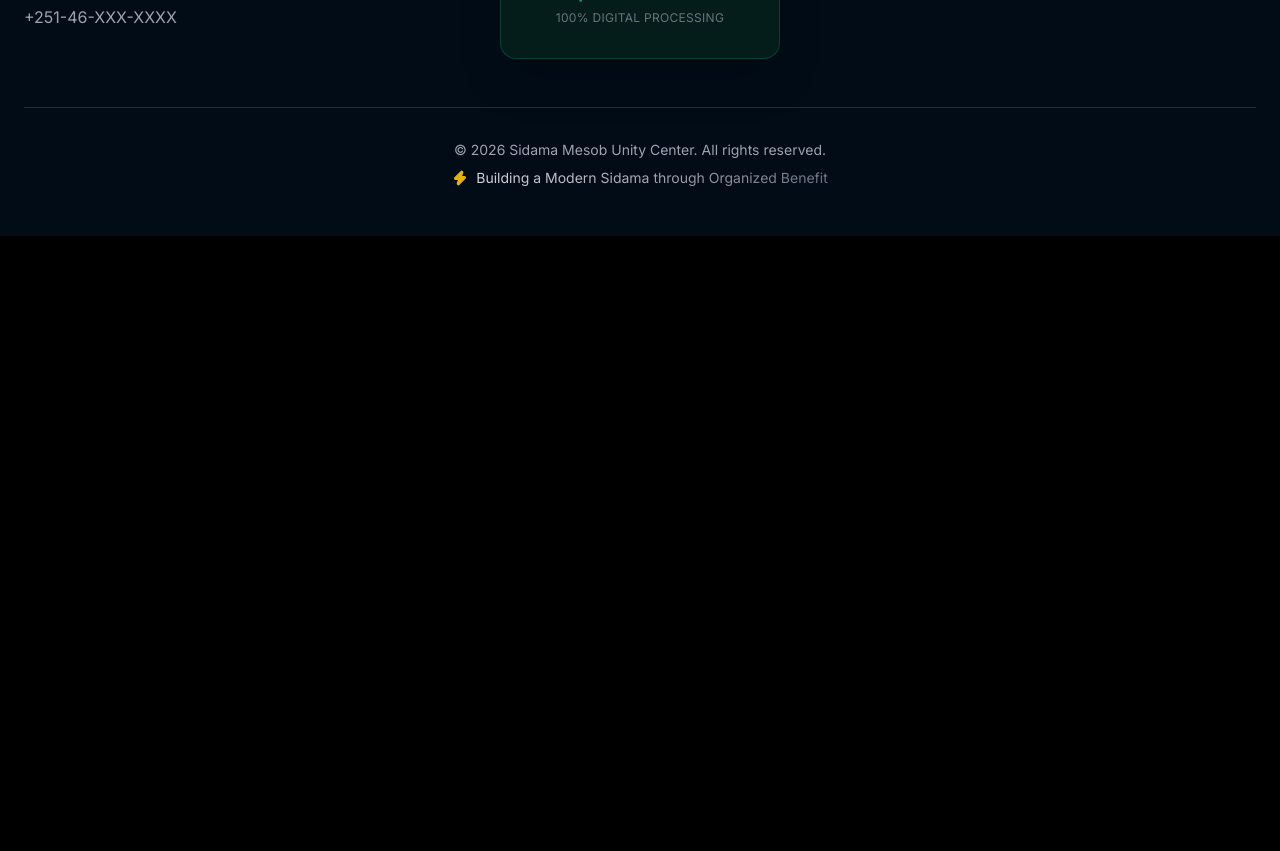
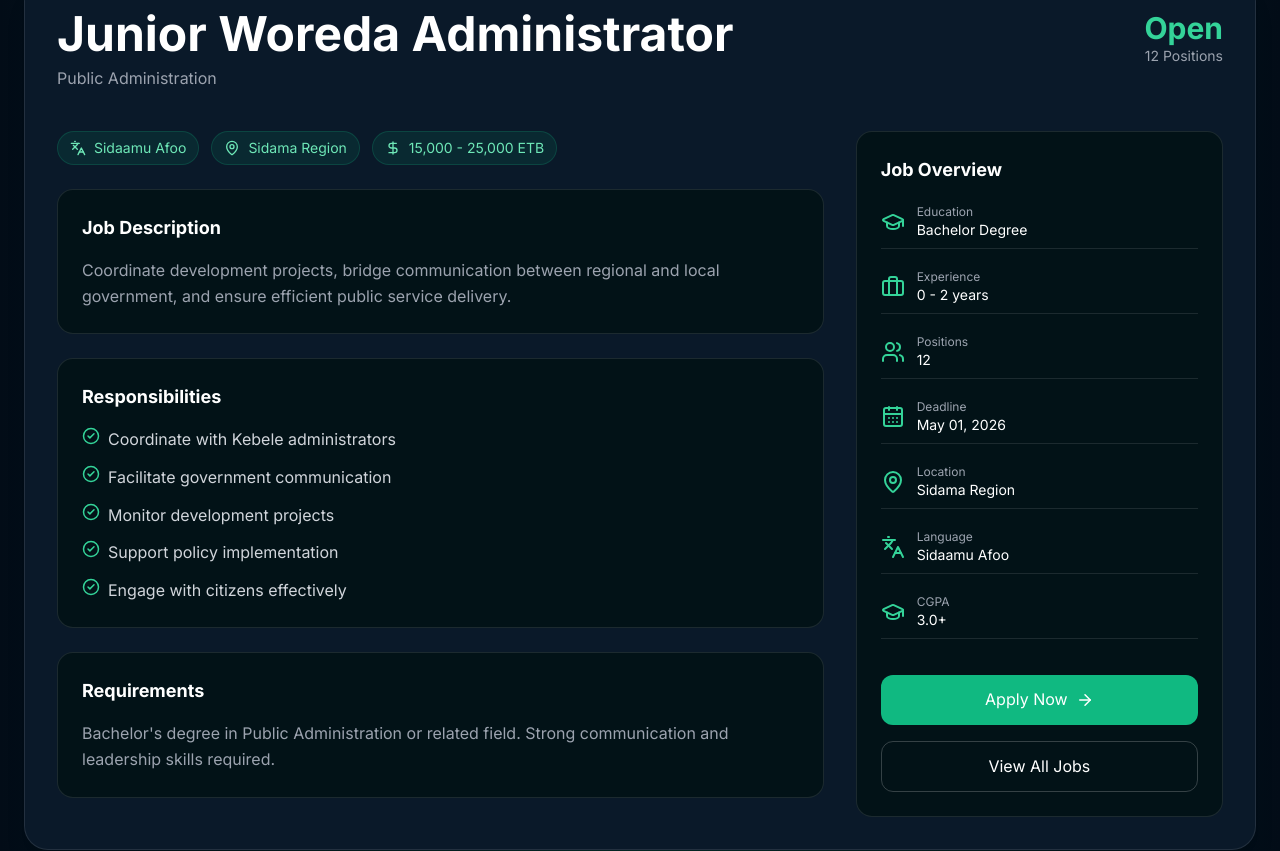
Before and after one commit to Kenenisa1/Sidama_Mesob_HRMS, a React (Vite) app in the folder frontend/: page / in a window 1280 px wide. Shown: the part 1000-1851 px from the top of the page. Before the commit the page ends 1236 px from the top, so only its background shows below. Built offline with nearby package versions, Linux system fonts and the light colour scheme.

Commit message:
this All featuredPosition components and some routing edition for user flow.

```diff
--- a/frontend/src/App.jsx
+++ b/frontend/src/App.jsx
@@ -1,10 +1,12 @@
 import Home from "./pages/Home";
 import Register from "./pages/Register";
 import HelpPage from "./pages/HelpPage";
+import About from "./pages/About"
 import Navbar from "./components/Navbar";
 import Footer from "./components/Footer";
 import AdminPortal from './pages/admin/AdminPortal';
 import { BrowserRouter as Router, Routes, Route } from 'react-router-dom';
+import FeaturedPosition from "./components/Homepage/FeaturedPositions";
 const App = () => {
   return (
     <Router>
@@ -14,6 +16,8 @@
           <Routes>
             <Route path="/" element={<Home />} />
             <Route path="/register" element={<Register />} />
+            <Route path="/featuredPosition" element={<FeaturedPosition />} />
+            <Route path="/about" element={<About />} />
             <Route path="/help" element={<HelpPage />} />
             <Route path="/admin" element={<AdminPortal />} />
           </Routes>
--- /dev/null
+++ b/frontend/src/components/Homepage/FeaturedPositions.jsx
@@ -0,0 +1,174 @@
+import React from "react";
+import { Link } from "react-router-dom";
+import {
+  ArrowRight,
+  CheckCircle2,
+  MapPin,
+  Languages,
+  Briefcase,
+  GraduationCap,
+  CalendarDays,
+  DollarSign,
+  Users,
+} from "lucide-react";
+
+const FeaturedPosition = () => {
+  const job = {
+    title: "Junior Woreda Administrator",
+    department: "Public Administration",
+    description:
+      "Coordinate development projects, bridge communication between regional and local government, and ensure efficient public service delivery.",
+    responsibilities: [
+      "Coordinate with Kebele administrators",
+      "Facilitate government communication",
+      "Monitor development projects",
+      "Support policy implementation",
+      "Engage with citizens effectively",
+    ],
+    requirements:
+      "Bachelor's degree in Public Administration or related field. Strong communication and leadership skills required.",
+    education: "Bachelor Degree",
+    cgpa: "3.0+",
+    experience: "0 - 2 years",
+    positions: 12,
+    salary: "15,000 - 25,000 ETB",
+    deadline: "May 01, 2026",
+    location: "Sidama Region",
+    language: "Sidaamu Afoo",
+  };
+
+  return (
+    <section className="px-6 py-20 bg-gradient-to-r from-[#020c17] via-[#052e2b] to-[#020c17]">
+      <div className="max-w-7xl mx-auto">
+
+        {/* Header */}
+        <div className="flex items-center gap-2 mb-10">
+          <span className="text-orange-500 text-xl">✦</span>
+          <h2 className="text-4xl text-white font-extrabold italic">
+            Featured Position
+          </h2>
+        </div>
+
+        {/* Main Card */}
+        <div className="bg-[#0a1929] border border-white/10 rounded-3xl p-8 shadow-xl">
+
+          {/* Title */}
+          <div className="flex flex-col lg:flex-row justify-between mb-10">
+            <div>
+              <h1 className="text-4xl md:text-5xl font-bold text-white">
+                {job.title}
+              </h1>
+              <p className="text-gray-400 mt-2">{job.department}</p>
+            </div>
+
+            <div className="mt-4 lg:mt-0 text-left lg:text-right">
+              <div className="text-3xl font-black text-emerald-400">
+                Open
+              </div>
+              <div className="text-gray-400 text-sm">
+                {job.positions} Positions
+              </div>
+            </div>
+          </div>
+
+          {/* Layout Split */}
+          <div className="grid lg:grid-cols-3 gap-8">
+
+            {/* LEFT SIDE (Main Content) */}
+            <div className="lg:col-span-2 space-y-6">
+
+              {/* Tags */}
+              <div className="flex flex-wrap gap-3">
+                <Tag icon={<Languages size={16} />} text={job.language} />
+                <Tag icon={<MapPin size={16} />} text={job.location} />
+                <Tag icon={<DollarSign size={16} />} text={job.salary} />
+              </div>
+
+              {/* Description */}
+              <Section title="Job Description">
+                {job.description}
+              </Section>
+
+              {/* Responsibilities */}
+              <Section title="Responsibilities">
+                <ul className="space-y-3">
+                  {job.responsibilities.map((item, i) => (
+                    <li key={i} className="flex gap-2 text-gray-300">
+                      <CheckCircle2 className="text-emerald-400" size={18} />
+                      {item}
+                    </li>
+                  ))}
+                </ul>
+              </Section>
+
+              {/* Requirements */}
+              <Section title="Requirements">
+                {job.requirements}
+              </Section>
+            </div>
+
+            {/* RIGHT SIDE (Smart Summary Panel) */}
+            <div className="bg-[#021217] border border-white/10 rounded-2xl p-6 space-y-5 h-fit">
+
+              <h3 className="text-white font-bold text-lg mb-2">
+                Job Overview
+              </h3>
+
+              <InfoRow icon={<GraduationCap />} label="Education" value={job.education} />
+              <InfoRow icon={<Briefcase />} label="Experience" value={job.experience} />
+              <InfoRow icon={<Users />} label="Positions" value={job.positions} />
+              <InfoRow icon={<CalendarDays />} label="Deadline" value={job.deadline} />
+              <InfoRow icon={<MapPin />} label="Location" value={job.location} />
+              <InfoRow icon={<Languages />} label="Language" value={job.language} />
+              <InfoRow icon={<GraduationCap />} label="CGPA" value={job.cgpa} />
+
+              {/* Buttons */}
+              <div className="pt-4 space-y-3">
+                <Link to="/register">
+                  <button className="w-full bg-emerald-500 hover:bg-emerald-400 text-white py-3 mb-4 rounded-xl flex items-center justify-center gap-2">
+                    Apply Now <ArrowRight size={18} />
+                  </button>
+                </Link>
+                 <Link to="/featuredPosition">
+                  <button className="w-full border border-white/20 text-white py-3 rounded-xl hover:bg-white hover:text-emerald-500">
+                    View All Jobs
+                  </button>
+                </Link>
+              </div>
+
+            </div>
+          </div>
+        </div>
+      </div>
+    </section>
+  );
+};
+
+/* Section Wrapper */
+const Section = ({ title, children }) => (
+  <div className="bg-[#021217] border border-white/10 rounded-2xl p-6">
+    <h3 className="text-white font-bold text-lg mb-4">{title}</h3>
+    <div className="text-gray-400">{children}</div>
+  </div>
+);
+
+/* Tag */
+const Tag = ({ icon, text }) => (
+  <div className="flex items-center gap-2 bg-emerald-500/10 border border-emerald-500/20 text-emerald-300 px-3 py-1.5 rounded-full text-sm">
+    {icon}
+    {text}
+  </div>
+);
+
+/* Info Row */
+const InfoRow = ({ icon, label, value }) => (
+  <div className="flex items-center gap-3 border-b border-white/10 pb-2">
+    <div className="text-emerald-400">{icon}</div>
+    <div>
+      <p className="text-xs text-gray-400">{label}</p>
+      <p className="text-white text-sm font-medium">{value}</p>
+    </div>
+  </div>
+);
+
+export default FeaturedPosition;
--- a/frontend/src/components/Navbar.jsx
+++ b/frontend/src/components/Navbar.jsx
@@ -43,8 +43,13 @@
 
         {/* Desktop Navigation */}
         <div className="hidden lg:flex items-center gap-8">
-          <NavLink text="Open Roles" />
-          <NavLink text="About" />
+          <Link to="/featuredPosition">
+            <NavLink text="Open Roles" />
+          </Link>
+          <NavLink  />
+          <Link to="/about">
+            <NavLink text="About" />
+          </Link>
           <Link to="/help">
             <NavLink text="Help" />
           </Link>
@@ -52,12 +57,6 @@
 
         {/* Desktop Actions */}
         <div className="hidden lg:flex items-center gap-4">
-          <Link to="/register">
-            <button className="flex items-center gap-2 bg-[#059669] hover:bg-[#047857] px-5 py-2.5 rounded-xl font-bold transition-all active:scale-95 shadow-md">
-              <UserPlus size={20} />
-              Register
-            </button>
-          </Link>
           <Link to="/admin">
             <button className="flex items-center gap-2 bg-white hover:bg-gray-100 text-[#ea580c] px-5 py-2.5 rounded-xl font-bold border border-orange-200 transition-all shadow-sm">
               <Shield size={20} />
--- a/frontend/src/pages/Home.jsx
+++ b/frontend/src/pages/Home.jsx
@@ -1,11 +1,13 @@
 import React from 'react'
 import Hero from '../components/Homepage/Hero';
 import StatsBar from '../components/Homepage/StatsBar';
+import FeaturedPosition from '../components/Homepage/FeaturedPositions';
 const Home = () => {
   return (
   <section>
     <Hero />
     <StatsBar />
+    <FeaturedPosition />
   </section>
   )
 }
```
